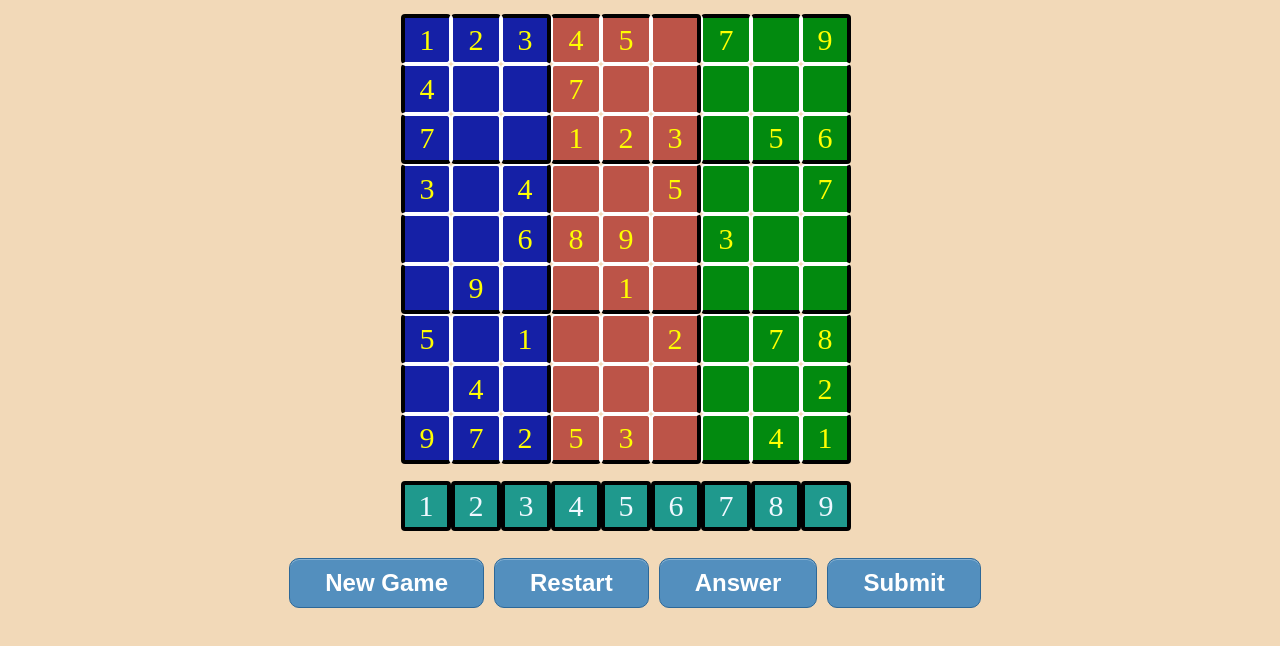
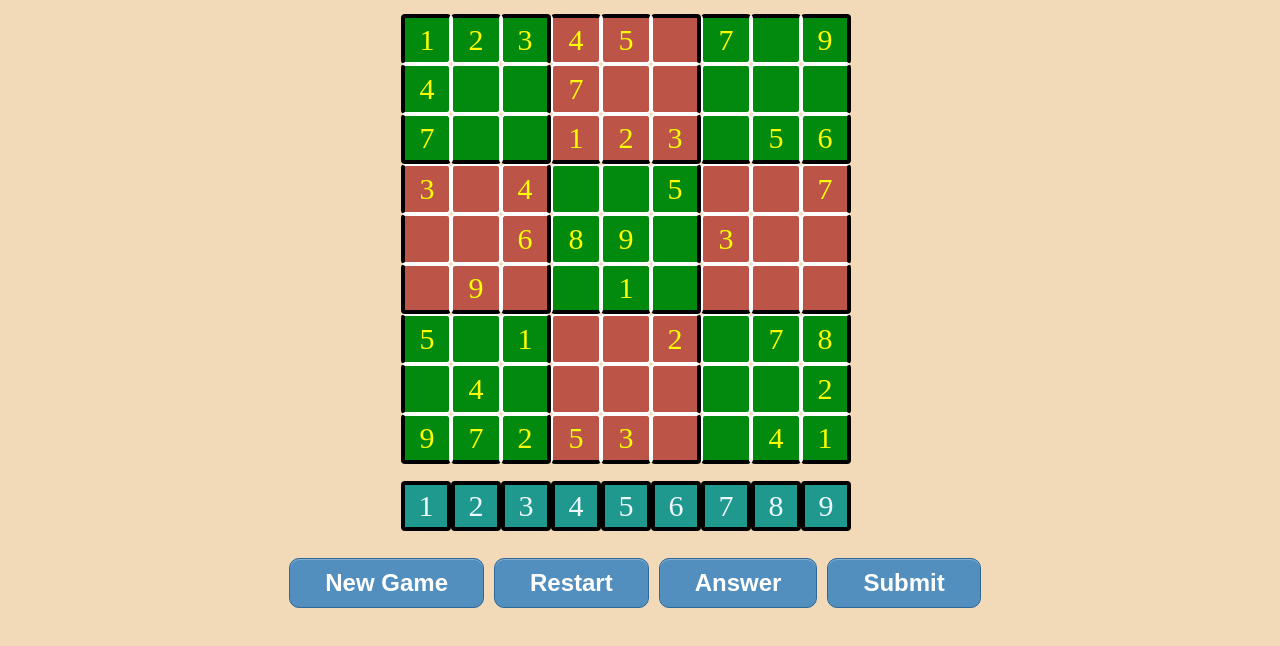
Before and after one commit to Riyanka22/sudoku_puzzle.github.io, a plain HTML site: page index.html in a window 1280 px wide. Shown: the part 62-708 px from the top of the page. Drawn offline with Linux system fonts and the light colour scheme.

Commit message:
Update index.html

```diff
--- a/index.html
+++ b/index.html
@@ -16,81 +16,81 @@
     <!-- <span><button id="undo"> Undo </button></span>
      <span><button id="redo"> Redo </button></span> -->
     <div class="sudoku_grid">
-        <div id="0" class="box1 bl bt"></div>
-        <div id="1" class="box1 bt"></div>
-        <div id="2" class="box1 br bt"></div>
+        <div id="0" class="box3 bl bt"></div>
+        <div id="1" class="box3 bt"></div>
+        <div id="2" class="box3 br bt"></div>
         <div id="3" class="box2 bt"></div>
         <div id="4" class="box2 bt"></div>
         <div id="5" class="box2 br bt"></div>
         <div id="6" class="box3 bt"></div>
         <div id="7" class="box3 bt"></div>
         <div id="8" class="box3 br bt"></div>
-        <div id="9" class="box1 bl"></div>
-        <div id="10" class="box1"></div>
-        <div id="11" class="box1 br"></div>
+        <div id="9" class="box3 bl"></div>
+        <div id="10" class="box3"></div>
+        <div id="11" class="box3 br"></div>
         <div id="12" class="box2"></div>
         <div id="13" class="box2"></div>
         <div id="14" class="box2 br"></div>
         <div id="15" class="box3"></div>
         <div id="16" class="box3"></div>
         <div id="17" class="box3 br"></div>
-        <div id="18" class="box1 bb bl"></div>
-        <div id="19" class="box1 bb"></div>
-        <div id="20" class="box1 br bb"></div>
+        <div id="18" class="box3 bb bl"></div>
+        <div id="19" class="box3 bb"></div>
+        <div id="20" class="box3 br bb"></div>
         <div id="21" class="box2 bb"></div>
         <div id="22" class="box2 bb"></div>
         <div id="23" class="box2 br bb"></div>
         <div id="24" class="box3 bb"></div>
         <div id="25" class="box3 bb"></div>
         <div id="26" class="box3 bb br"></div>
-        <div id="27" class="box1 bl"></div>
-        <div id="28" class="box1"></div>
-        <div id="29" class="box1 br"></div>
-        <div id="30" class="box2"></div>
-        <div id="31" class="box2"></div>
-        <div id="32" class="box2 br"></div>
-        <div id="33" class="box3"></div>
-        <div id="34" class="box3"></div>
-        <div id="35" class="box3 br"></div>
-        <div id="36" class="box1 bl"></div>
-        <div id="37" class="box1"></div>
-        <div id="38" class="box1 br"></div>
-        <div id="39" class="box2"></div>
-        <div id="40" class="box2"></div>
-        <div id="41" class="box2 br"></div>
-        <div id="42" class="box3"></div>
-        <div id="43" class="box3"></div>
-        <div id="44" class="box3 br"></div>
-        <div id="45" class="box1 bb bl"></div>
-        <div id="46" class="box1 bb"></div>
-        <div id="47" class="box1 br bb"></div>
-        <div id="48" class="box2 bb"></div>
-        <div id="49" class="box2 bb"></div>
-        <div id="50" class="box2 br bb"></div>
-        <div id="51" class="box3 bb"></div>
-        <div id="52" class="box3 bb"></div>
-        <div id="53" class="box3 bb br"></div>
-        <div id="54" class="box1 bl"></div>
-        <div id="55" class="box1"></div>
-        <div id="56" class="box1 br"></div>
+        <div id="27" class="box2 bl"></div>
+        <div id="28" class="box2"></div>
+        <div id="29" class="box2 br"></div>
+        <div id="30" class="box3"></div>
+        <div id="31" class="box3"></div>
+        <div id="32" class="box3 br"></div>
+        <div id="33" class="box2"></div>
+        <div id="34" class="box2"></div>
+        <div id="35" class="box2 br"></div>
+        <div id="36" class="box2 bl"></div>
+        <div id="37" class="box2"></div>
+        <div id="38" class="box2 br"></div>
+        <div id="39" class="box3"></div>
+        <div id="40" class="box3"></div>
+        <div id="41" class="box3 br"></div>
+        <div id="42" class="box2"></div>
+        <div id="43" class="box2"></div>
+        <div id="44" class="box2 br"></div>
+        <div id="45" class="box2 bb bl"></div>
+        <div id="46" class="box2 bb"></div>
+        <div id="47" class="box2 br bb"></div>
+        <div id="48" class="box3 bb"></div>
+        <div id="49" class="box3 bb"></div>
+        <div id="50" class="box3 br bb"></div>
+        <div id="51" class="box2 bb"></div>
+        <div id="52" class="box2 bb"></div>
+        <div id="53" class="box2 bb br"></div>
+        <div id="54" class="box3 bl"></div>
+        <div id="55" class="box3"></div>
+        <div id="56" class="box3 br"></div>
         <div id="57" class="box2"></div>
         <div id="58" class="box2"></div>
         <div id="59" class="box2 br"></div>
         <div id="60" class="box3"></div>
         <div id="61" class="box3"></div>
         <div id="62" class="box3 br"></div>
-        <div id="63" class="box1 bl"></div>
-        <div id="64" class="box1"></div>
-        <div id="65" class="box1 br"></div>
+        <div id="63" class="box3 bl"></div>
+        <div id="64" class="box3"></div>
+        <div id="65" class="box3 br"></div>
         <div id="66" class="box2"></div>
         <div id="67" class="box2"></div>
         <div id="68" class="box2 br"></div>
         <div id="69" class="box3"></div>
         <div id="70" class="box3"></div>
         <div id="71" class="box3 br"></div>
-        <div id="72" class="box1 bb bl"></div>
-        <div id="73" class="box1 bb"></div>
-        <div id="74" class="box1 br bb"></div>
+        <div id="72" class="box3 bb bl"></div>
+        <div id="73" class="box3 bb"></div>
+        <div id="74" class="box3 br bb"></div>
         <div id="75" class="box2 bb"></div>
         <div id="76" class="box2 bb"></div>
         <div id="77" class="box2 br bb"></div>
```
